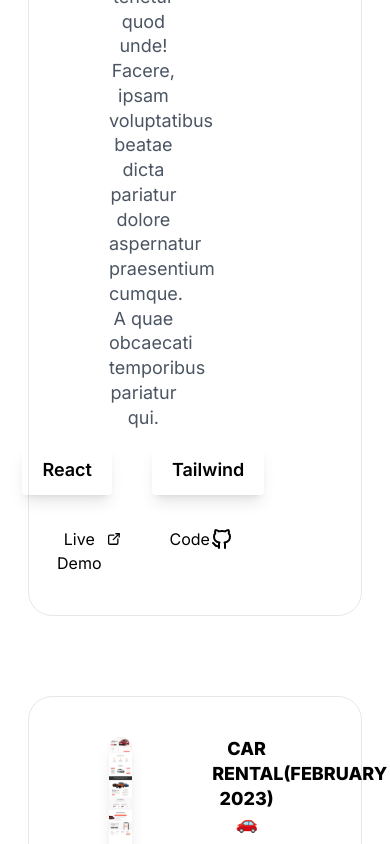
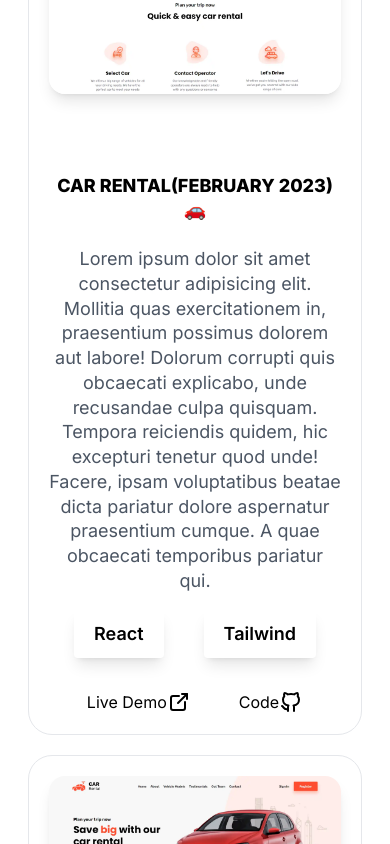
Before and after one commit to ali-reza-gh/personalweb, a Next.js app: page / in a window 390 px wide. Shown: the part 5426-6270 px from the top of the page. Built offline with nearby package versions, Linux system fonts and the light colour scheme.

Commit message:
project style finished

```diff
--- a/app/component/Cart.jsx
+++ b/app/component/Cart.jsx
@@ -6,12 +6,12 @@ const Cart = (data) => {
     const {img,title, discription,tech, code, live ,isOdd} = data
     return (
         isOdd?
-        <div className='flex text-center border my-20 px-20 py-10 rounded-3xl gap-20'>
+        <div className='flex max-md:flex-col md:flex-row text-center border my-20 px-20 py-10 rounded-3xl gap-20 max-sm:my-5 max-sm:p-5'>
 
-            <div className='w-3/5 h-80 overflow-hidden rounded-2xl shadow-lg '>
+            <div className='lg:w-3/5 h-80 overflow-hidden rounded-2xl shadow-lg '>
             <Image src={img} alt='project image'width={900} height={700} className='transition duration-[10s] ease-in-out hover:-translate-y-[83%]'/>
             </div>
-            <div className='w-2/5 '>
+            <div className='md:w-2/5 max-md:justify-center'>
                 <p className="text-lg font-extrabold leading-snug">{title}</p>
                     <br/>
                 <p className="text-gray-600 dark:text-gray-300 text-lg font-normal leading-snug">{discription}</p>
@@ -30,9 +30,8 @@ const Cart = (data) => {
             </div>
 
         </div>:
-                <div className='flex text-center border my-20 px-20 py-10 rounded-3xl gap-20'>
-
-                <div className='w-2/5 '>
+                <div className='flex max-md:flex-col-reverse md:flex-row text-center border my-20 px-20 py-10 rounded-3xl gap-20 max-sm:my-5 max-sm:p-5'>
+                   <div className='md:w-2/5 max-md:justify-center'>
                     <p className="text-lg font-extrabold leading-snug">{title}</p>
                         <br/>
                         <p className="text-gray-600 dark:text-gray-300 text-lg font-normal leading-snug">{discription}</p>
@@ -49,7 +48,7 @@ const Cart = (data) => {
                     </div>
 
                 </div>
-                <div className='w-3/5 h-80 overflow-hidden rounded-2xl shadow-lg'>
+                <div className='md:w-3/5 h-80 overflow-hidden rounded-2xl shadow-lg'>
             <Image src={img} alt='project image'width={900} height={700} className='transition duration-[10s] ease-in-out hover:-translate-y-[83%]'/>
                 </div>
             </div>
--- a/app/component/Project.jsx
+++ b/app/component/Project.jsx
@@ -7,7 +7,7 @@ const Project = () => {
 
     return (
         <section id='Projects' className=' w-auto'>
-            <div className='max-w-5xl m-auto px-7'>
+            <div className='lg:max-w-5xl m-auto px-7'>
 
             <p className="text-blue-700 text-xl font-bold mb-3 uppercase">Projects</p>
              <h3 className='text-2xl font-extrabold leading-snug'>Each project is a unique piece of development 🧩</h3>
```
